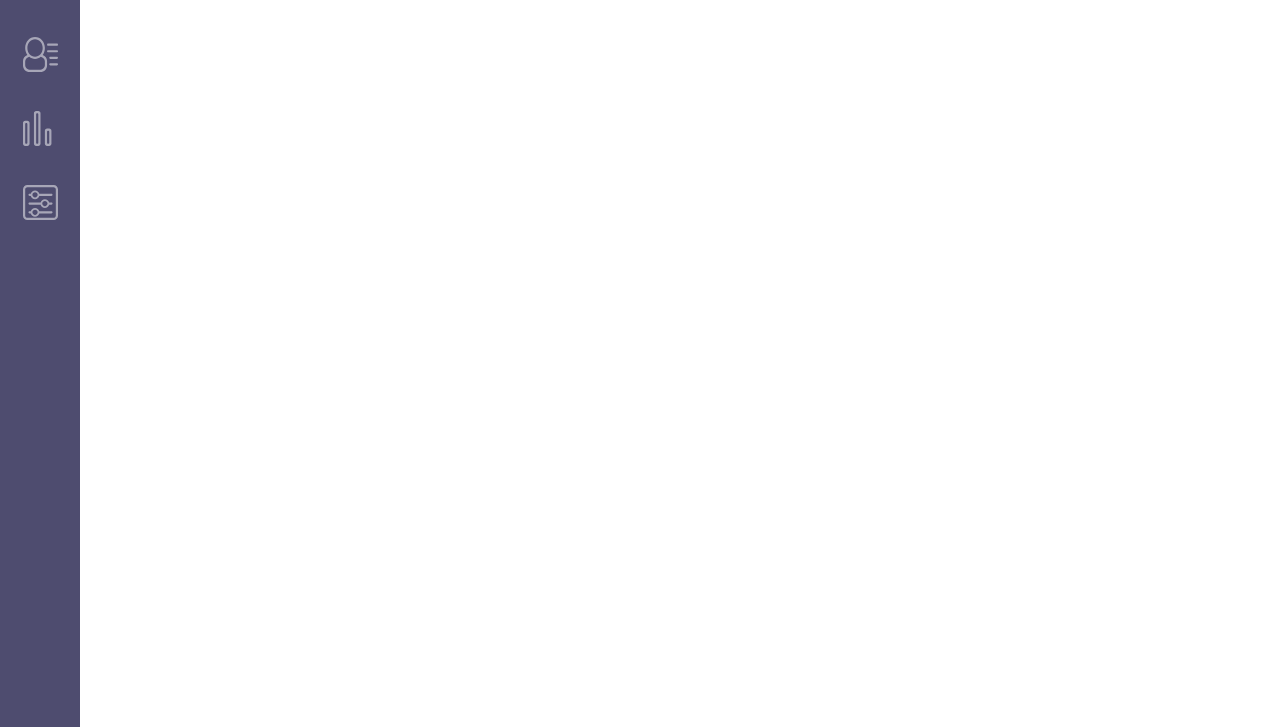
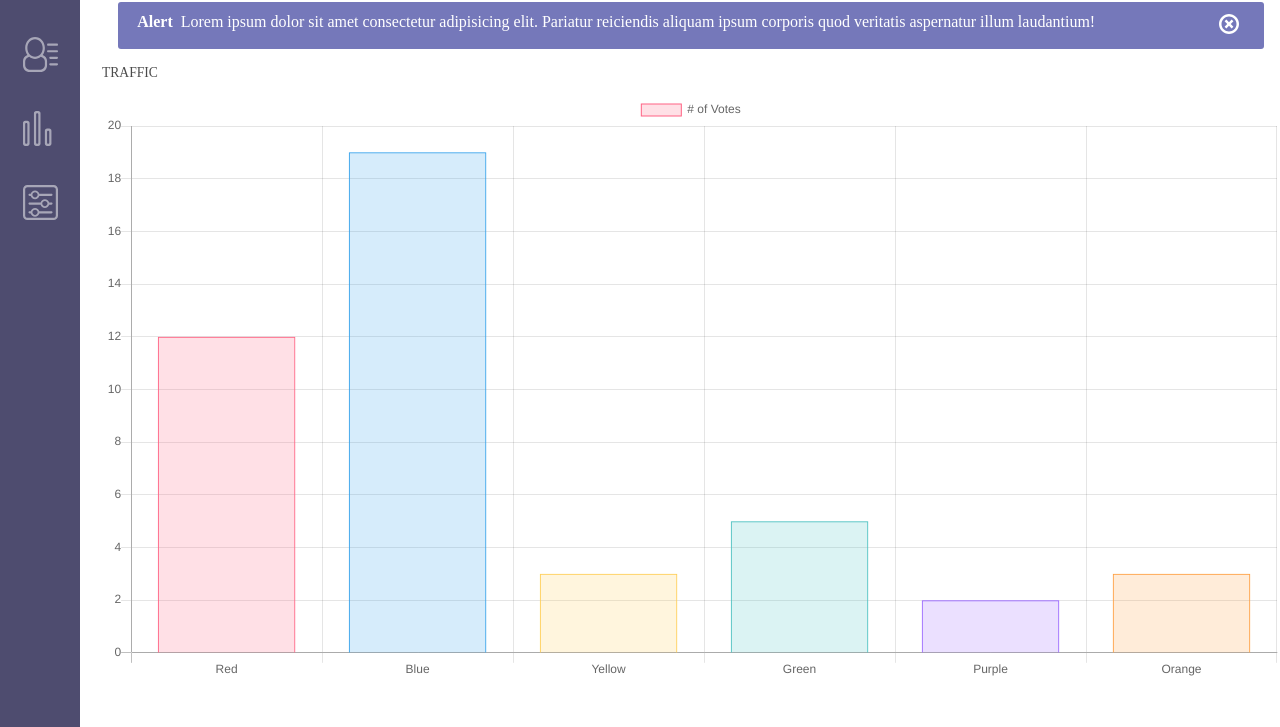
Before and after one commit to jmaletto1/WebApp-dashboard-fewd-project-7, a plain HTML site: page index.html in a window 1280 px wide. Shown: the part 153-880 px from the top of the page. Drawn offline with nearby package versions, Linux system fonts and the light colour scheme.

Commit message:
Add Initial Graph Component

```diff
--- a/css/styles.css
+++ b/css/styles.css
@@ -12,6 +12,11 @@ body {
 p {
   font-family: -apple-system, BlinkMacSystemFont, "Segoe UI", Roboto, Oxygen,
     Ubuntu, Cantarell, "Open Sans", "Helvetica Neue", sans-serif;
+}
+
+button {
+  background: none;
+  border: none;
 }
 
 .header__container {
@@ -34,7 +39,13 @@ h2 {
   font-weight: 500;
   opacity: 0.5;
   font-size: 1.3rem;
-  margin: 1rem;
+  margin-right: 1rem;
+}
+
+h3 {
+  font-size: 0.85rem;
+  font-weight: 200;
+  opacity: 0.7;
 }
 
 .header__container img {
@@ -51,7 +62,7 @@ h2 {
   border-radius: 50%;
 }
 
-.header__container span {
+span {
   font-weight: bold;
 }
 
@@ -83,6 +94,7 @@ h2 {
 .main__container {
   display: grid;
   grid-template-columns: minmax(80px, 0.5fr) 9fr;
+  gap: 10px;
 }
 
 .menu__bar {
@@ -108,6 +120,7 @@ h2 {
   text-align: center;
   margin-bottom: 35px;
   opacity: 0.5;
+  transition: opacity 0.4s ease-out;
 }
 
 .menu__bar ul li:hover {
@@ -143,3 +156,36 @@ h2 {
 .search__bar img {
   transform: translateX(-35px);
 }
+
+.content__alert {
+  background-color: var(--color-primary);
+  border-radius: 3px;
+  color: var(--heading-color);
+  display: flex;
+  margin: 1rem;
+  padding: 0.7rem 1.2rem;
+}
+
+.content__alert span {
+  padding-right: 0.5rem;
+}
+
+.content__alert button {
+  margin-left: auto;
+}
+
+.close--button {
+  fill: var(--heading-color);
+  height: 20px;
+  width: 20px;
+}
+
+.chart__container {
+  height: 400px;
+  /* overflow: auto; */
+}
+
+/* #myChart {
+  height: auto;
+  min-width: 100%;
+} */
--- a/index.html
+++ b/index.html
@@ -5,6 +5,7 @@
     <meta http-equiv="X-UA-Compatible" content="IE=edge" />
     <meta name="viewport" content="width=device-width, initial-scale=1.0" />
     <link rel="stylesheet" href="css/styles.css" />
+    <script src="https://cdnjs.cloudflare.com/ajax/libs/Chart.js/2.9.4/Chart.min.js"></script>
     <title>WebApp Dashboard</title>
   </head>
 
@@ -26,6 +27,7 @@
           <li><img src="icons/icon-settings.svg" alt="" /></li>
         </ul>
       </div>
+
       <div class="content__container">
         <div class="dashboard__header">
           <h2>Dashboard</h2>
@@ -34,6 +36,81 @@
             <img src="icons/icon-search.svg" alt="" />
           </div>
         </div>
+
+        <div class="content__alert">
+          <span>Alert</span> Lorem ipsum dolor sit amet consectetur adipisicing
+          elit. Pariatur reiciendis aliquam ipsum corporis quod veritatis
+          aspernatur illum laudantium!
+          <button>
+            <svg
+              class="close--button"
+              enable-background="new 0 0 512 512"
+              height="512px"
+              id="Layer_1"
+              version="1.1"
+              viewBox="0 0 512 512"
+              width="512px"
+              xml:space="preserve"
+              xmlns="http://www.w3.org/2000/svg"
+              xmlns:xlink="http://www.w3.org/1999/xlink"
+            >
+              <path
+                d="M74.966,437.013c-99.97-99.97-99.97-262.065,0-362.037c100.002-99.97,262.066-99.97,362.067,0  c99.971,99.971,99.971,262.067,0,362.037C337.032,536.998,174.968,536.998,74.966,437.013z M391.782,120.227  c-75.001-74.985-196.564-74.985-271.534,0c-75.001,74.985-75.001,196.55,0,271.535c74.97,74.986,196.533,74.986,271.534,0  C466.754,316.775,466.754,195.212,391.782,120.227z M188.124,369.137l-45.251-45.266l67.876-67.877l-67.876-67.876l45.251-45.267  L256,210.743l67.877-67.892l45.25,45.267l-67.876,67.876l67.876,67.877l-45.25,45.266L256,301.245L188.124,369.137z"
+              />
+            </svg>
+          </button>
+        </div>
+
+        <div class="chart__container">
+          <div class="chart__controls">
+            <h3>TRAFFIC</h3>
+            <div class="chart__controls--buttons"></div>
+          </div>
+          <canvas id="myChart" height="50%" width="100%"></canvas>
+          <script>
+            var ctx = document.getElementById("myChart").getContext("2d");
+            var myChart = new Chart(ctx, {
+              type: "bar",
+              data: {
+                labels: ["Red", "Blue", "Yellow", "Green", "Purple", "Orange"],
+                datasets: [
+                  {
+                    label: "# of Votes",
+                    data: [12, 19, 3, 5, 2, 3],
+                    backgroundColor: [
+                      "rgba(255, 99, 132, 0.2)",
+                      "rgba(54, 162, 235, 0.2)",
+                      "rgba(255, 206, 86, 0.2)",
+                      "rgba(75, 192, 192, 0.2)",
+                      "rgba(153, 102, 255, 0.2)",
+                      "rgba(255, 159, 64, 0.2)",
+                    ],
+                    borderColor: [
+                      "rgba(255, 99, 132, 1)",
+                      "rgba(54, 162, 235, 1)",
+                      "rgba(255, 206, 86, 1)",
+                      "rgba(75, 192, 192, 1)",
+                      "rgba(153, 102, 255, 1)",
+                      "rgba(255, 159, 64, 1)",
+                    ],
+                    borderWidth: 1,
+                  },
+                ],
+              },
+              options: {
+                scales: {
+                  yAxes: [
+                    {
+                      ticks: {
+                        beginAtZero: true,
+                      },
+                    },
+                  ],
+                },
+              },
+            });
+          </script>
+        </div>
       </div>
     </section>
   </body>
```
Also changed, not shown: icons/icon-close.svg (added), 1 other file.
